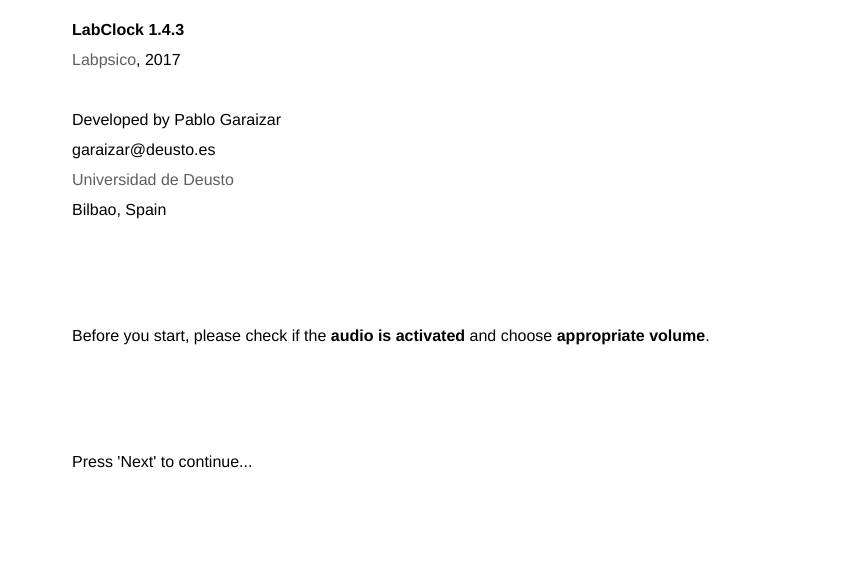
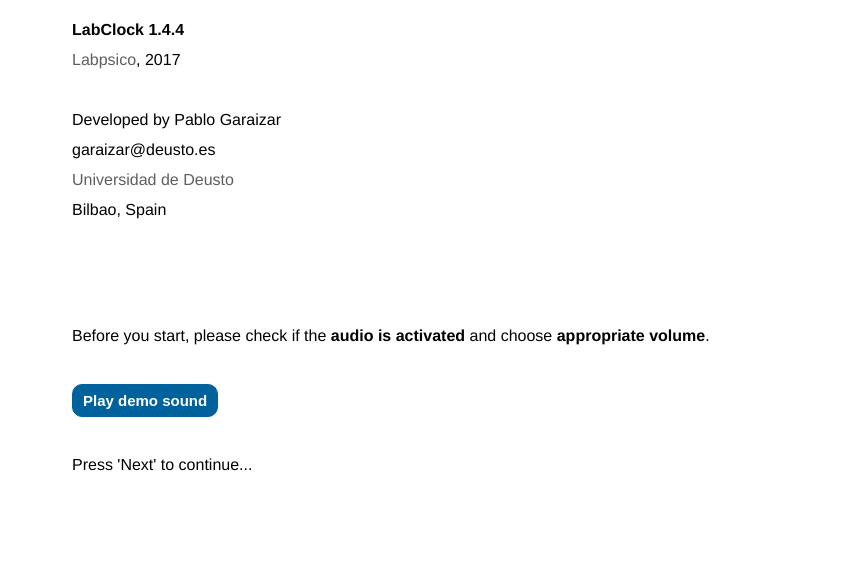
Before and after one commit to txipi/Labclock-Web, a plain HTML site: page index.htm in a window 1280 px wide. Shown: the part 62-628 px from the top of the page, without its empty margins (208-1071 px from the left). Drawn offline with Linux system fonts and the light colour scheme.

Commit message:
Demo sound in first screen to better adjust audio settings.

```diff
--- a/css/main.css
+++ b/css/main.css
@@ -181,6 +181,24 @@
 
 #exp_screen_textbox {
     text-align: center;
+}
+
+#demosound {
+    font-size: 15px;
+    color: #fff;
+    font-weight: bold;
+    padding: 7px 10px 7px 10px;
+    border: 1px solid #00629c;
+    background: #00629c;
+    -moz-border-radius: 10px;
+    -webkit-border-radius: 10px;
+    -o-border-radius: 10px;
+    border-radius: 10px;
+}
+
+#demosound:hover {
+    background: #fff;
+    color: #00629c;
 }
 
 #buttons {
--- a/js/experimentA.js
+++ b/js/experimentA.js
@@ -14,6 +14,9 @@
   generateCSV: true,
   responseKey: ' ',
   sounds: {
+    demo: [
+      { file: 'media/250-440Hz_44100Hz_16bit_1000ms.wav' }
+    ],
     getReady: [
       { file: 'media/250-440Hz_44100Hz_16bit_1000ms.wav' },
       { file: 'media/500-880Hz_44100Hz_16bit_1000ms.wav' }
@@ -44,7 +47,7 @@
   preScreens: [
     {
       title: 'Welcome',
-      content: '<p><strong>LabClock 1.4.3</strong><br/><a href="http://www.labpsico.deusto.es/">Labpsico</a>, 2017<br/><br/>Developed by Pablo Garaizar<br/>garaizar@deusto.es<br/><a href="http://www.deusto.es/">Universidad de Deusto</a><br/>Bilbao, Spain</p><br/><br/><br/><p>Before you start, please check if the <strong>audio is activated </strong> and choose <strong>appropriate volume</strong>.</p><br/><br/><br/><p>Press \'Next\' to continue...</p>'
+      content: '<p><strong>LabClock 1.4.4</strong><br/><a href="http://www.labpsico.deusto.es/">Labpsico</a>, 2017<br/><br/>Developed by Pablo Garaizar<br/>garaizar@deusto.es<br/><a href="http://www.deusto.es/">Universidad de Deusto</a><br/>Bilbao, Spain</p><br/><br/><br/><p>Before you start, please check if the <strong>audio is activated </strong> and choose <strong>appropriate volume</strong>.</p><br/><button id="demosound" onclick="labclock.playDemo()">Play demo sound</button><br/><br/><p>Press \'Next\' to continue...</p>'
     },
     {
       title: 'Thank you',
--- a/js/experimentB.js
+++ b/js/experimentB.js
@@ -14,6 +14,9 @@
   generateCSV: true,
   responseKey: ' ',
   sounds: {
+    demo: [
+      { file: 'media/250-440Hz_44100Hz_16bit_1000ms.wav' }
+    ],
     getReady: [
       { file: 'media/250-440Hz_44100Hz_16bit_1000ms.wav' },
       { file: 'media/500-880Hz_44100Hz_16bit_1000ms.wav' }
@@ -44,7 +47,7 @@
   preScreens: [
     {
       title: 'Welcome',
-      content: '<p><strong>LabClock 1.4.3</strong><br/><a href="http://www.labpsico.deusto.es/">Labpsico</a>, 2017<br/><br/>Developed by Pablo Garaizar<br/>garaizar@deusto.es<br/><a href="http://www.deusto.es/">Universidad de Deusto</a><br/>Bilbao, Spain</p><br/><br/><br/><p>Before you start, please check if the <strong>audio is activated </strong> and choose <strong>appropriate volume</strong>.</p><br/><br/><br/><p>Press \'Next\' to continue...</p>'
+      content: '<p><strong>LabClock 1.4.4</strong><br/><a href="http://www.labpsico.deusto.es/">Labpsico</a>, 2017<br/><br/>Developed by Pablo Garaizar<br/>garaizar@deusto.es<br/><a href="http://www.deusto.es/">Universidad de Deusto</a><br/>Bilbao, Spain</p><br/><br/><br/><p>Before you start, please check if the <strong>audio is activated </strong> and choose <strong>appropriate volume</strong>.</p><br/><button id="demosound" onclick="labclock.playDemo()">Play demo sound</button><br/><br/><p>Press \'Next\' to continue...</p>'
     },
     {
       title: 'Thank you',
--- a/js/labclock.js
+++ b/js/labclock.js
@@ -56,7 +56,12 @@
   initAudio: function () {
     try {
       this.audioContext = new AudioContext();
-      for (var i = 0; i <  this.experiment.sounds.getReady.length; i++) {
+      this.audioGetReadyElements[0] = document.createElement('audio');
+      this.audioGetReadyElements[0].src = this.experiment.sounds.demo[0].file;
+      this.audioGetReadyElements[0].preload = 'auto';
+      this.setAudioListeners(0);
+
+      for (var i = 1; i <  this.experiment.sounds.getReady.length; i++) {
         this.audioGetReadyElements[i] = document.createElement('audio');
         this.audioGetReadyElements[i].src = this.experiment.sounds.getReady[i].file;
         this.audioGetReadyElements[i].preload = 'auto';
@@ -110,6 +115,9 @@
   startPhase: function () {
     this.trialsIndex = 0;
     this.startTrial(true);
+  },
+  playDemo: function () {
+    this.audioGetReadyElements[0].play();
   },
   playReady: function (i) {
     i = i || 1;
```
